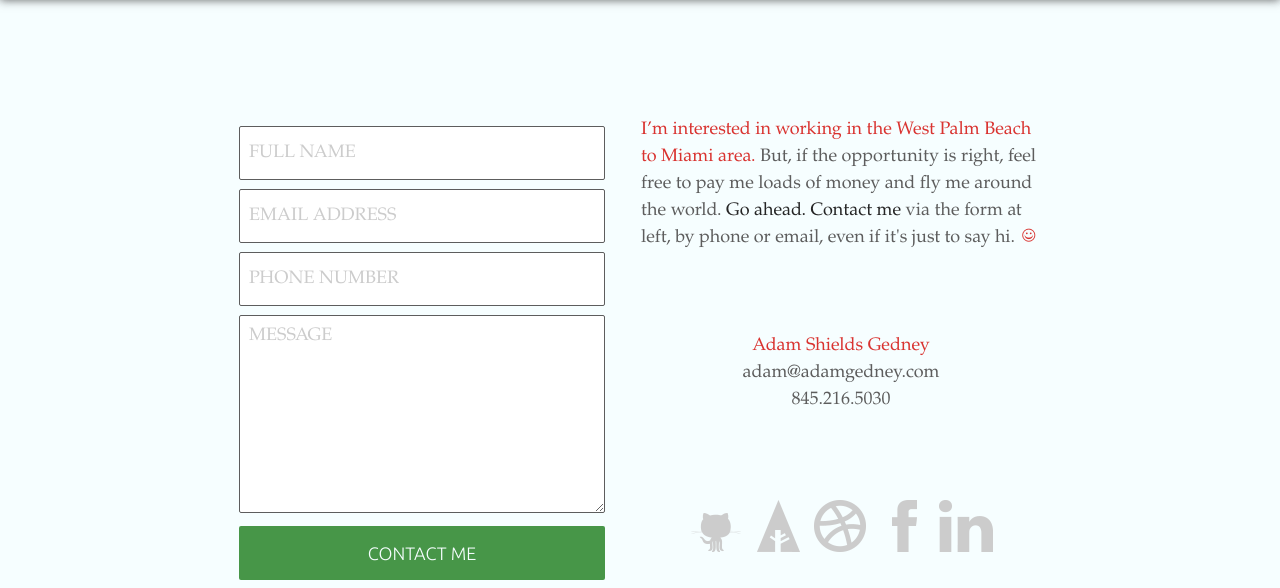
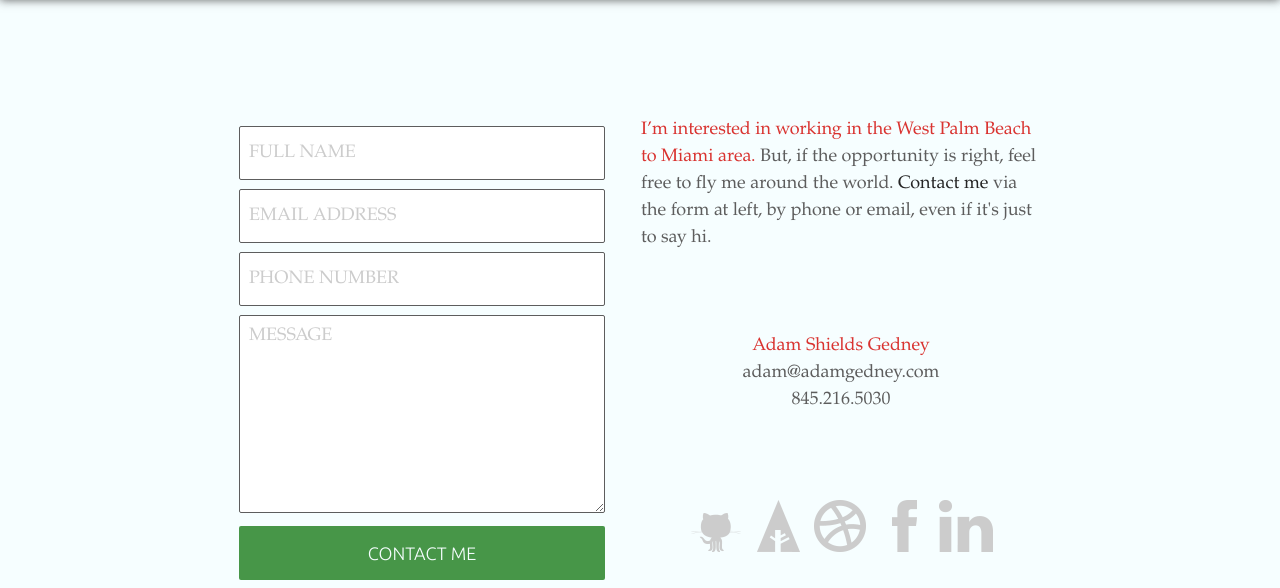
Before and after one commit to adamgedney/adamgedney.com, a PHP site: page /ASL/index.php in a window 1280 px wide. Shown: the part 4904-5492 px from the top of the page. Run offline with PHP 8.4, Linux system fonts and the light colour scheme; some libraries are stand-ins or nearby versions; some web fonts are replaced.

Commit message:
changed contact paragraph

```diff
--- a/index.php
+++ b/index.php
@@ -201,7 +201,7 @@
 
 							<div class="contact-content">
 
-							<p><span class="red">I’m interested in working in the West Palm Beach to Miami area.</span>  But, if the opportunity is right, feel free to pay me loads of money and fly me around the world. <span class="dark-gray">Go ahead. Contact me</span> via the form at left, by phone or email, even if it's just to say hi. <span class="red">&#9786;</span></p>
+							<p><span class="red">I’m interested in working in the West Palm Beach to Miami area.</span>  But, if the opportunity is right, feel free to fly me around the world. <span class="dark-gray">Contact me</span> via the form at left, by phone or email, even if it's just to say hi. <!-- <span class="red">&#9786;</span> --></p>
 
 							<p class="info"><span class="red">Adam Shields Gedney</span>
 								adam@adamgedney.com
```
